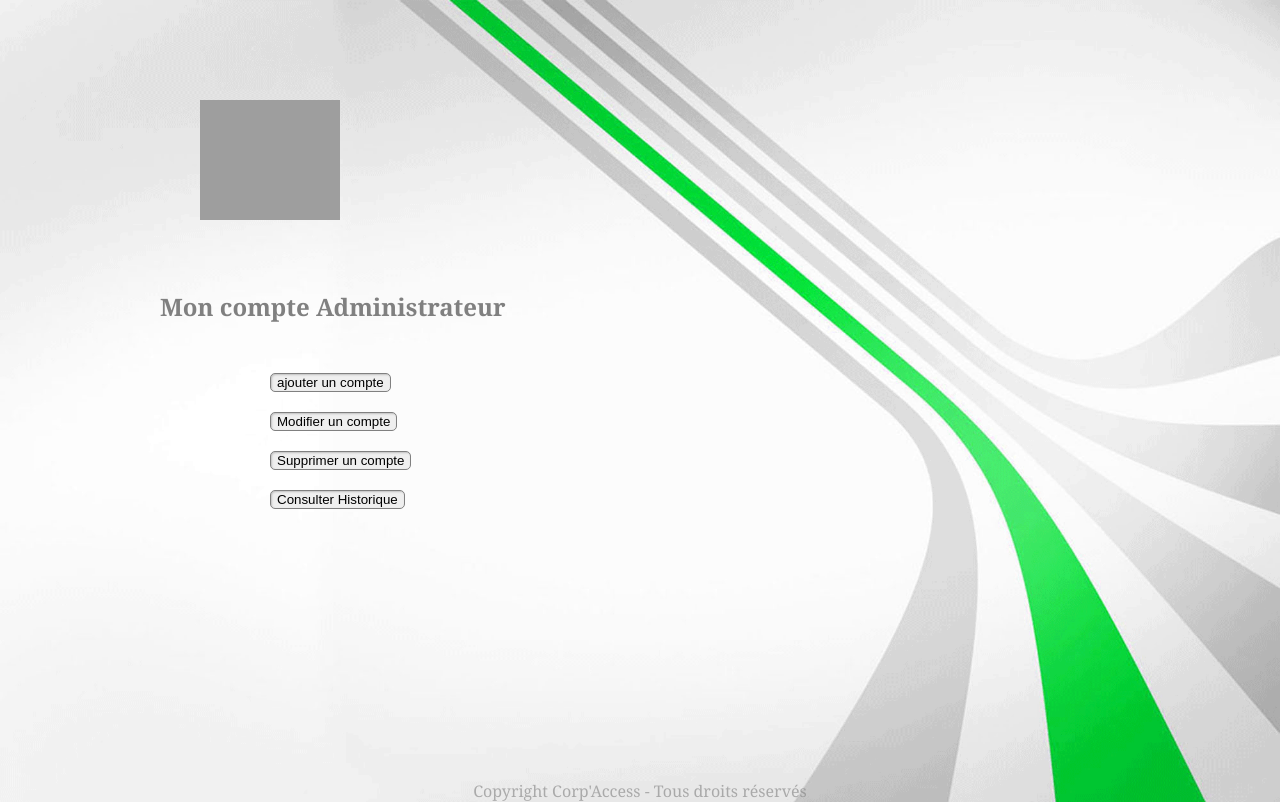
After one commit to KEEP1N/Web, a PHP site: page /accueilAdmin.html in a window 1280 px wide. The commit adds this page. Run offline with PHP 8.4, Linux system fonts and the light colour scheme; grey boxes are pictures that could not be loaded.

Commit message:
site web acceuil admin + stylei:wq

```diff
--- /dev/null
+++ b/SiteKEEPIN/accueilAdmin.html
@@ -0,0 +1,36 @@
+<!DOCTYPE html>
+<html>
+	<head>
+		<meta charset="utf-8" />
+        <link rel="stylesheet" href="style/style.css" />
+		<title>
+		Corp'Access - Société de sécurité informatique
+		</title>
+	</head>
+	<body>
+	<header>
+	<style type="text/css">
+	a:link
+	{
+	text-decoration:none;
+	}
+	</style>
+	<section class=logo>
+	</section>
+	</header>
+
+	<section class=paragraphe>
+		<h1>Mon compte Administrateur</h1>
+		<input type="button" name="bt1" value="ajouter un compte"/><br/>
+		<input type="button" name="bt2" value="Modifier un compte"/><br/>
+		<input type="button" name="bt3" value="Supprimer un compte"/><br/>
+		<input type="button" name="bt4" value="Consulter Historique"/><br/>
+
+	</section>
+
+	<footer>
+	Copyright Corp'Access - Tous droits réservés <br/>
+	</footer>
+
+	</body>
+</html>
--- a/SiteKEEPIN/style/style.css
+++ b/SiteKEEPIN/style/style.css
@@ -48,7 +48,8 @@ border:1px solid grey;
 min-width:100px;
 border-radius:5px;
 box-shadow:1px 1px 2px #C0C0C0 inset;
-margin: 5px;
+margin: 10px;
+margin-left:150px;
 }
 
 #submit
@@ -89,7 +90,6 @@ font-size: 12px;
 
 
 
-
  footer
  {
  color: grey;
```
